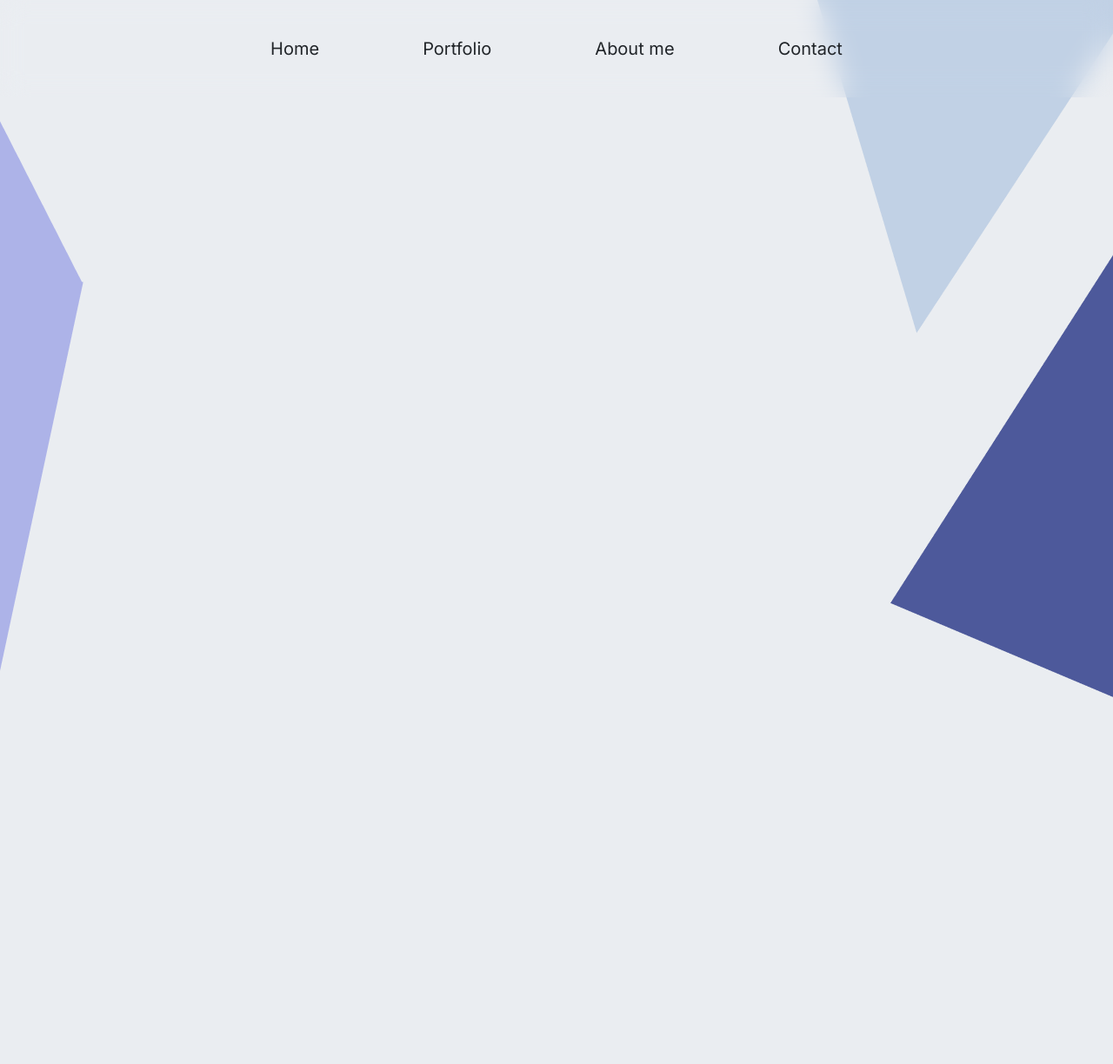
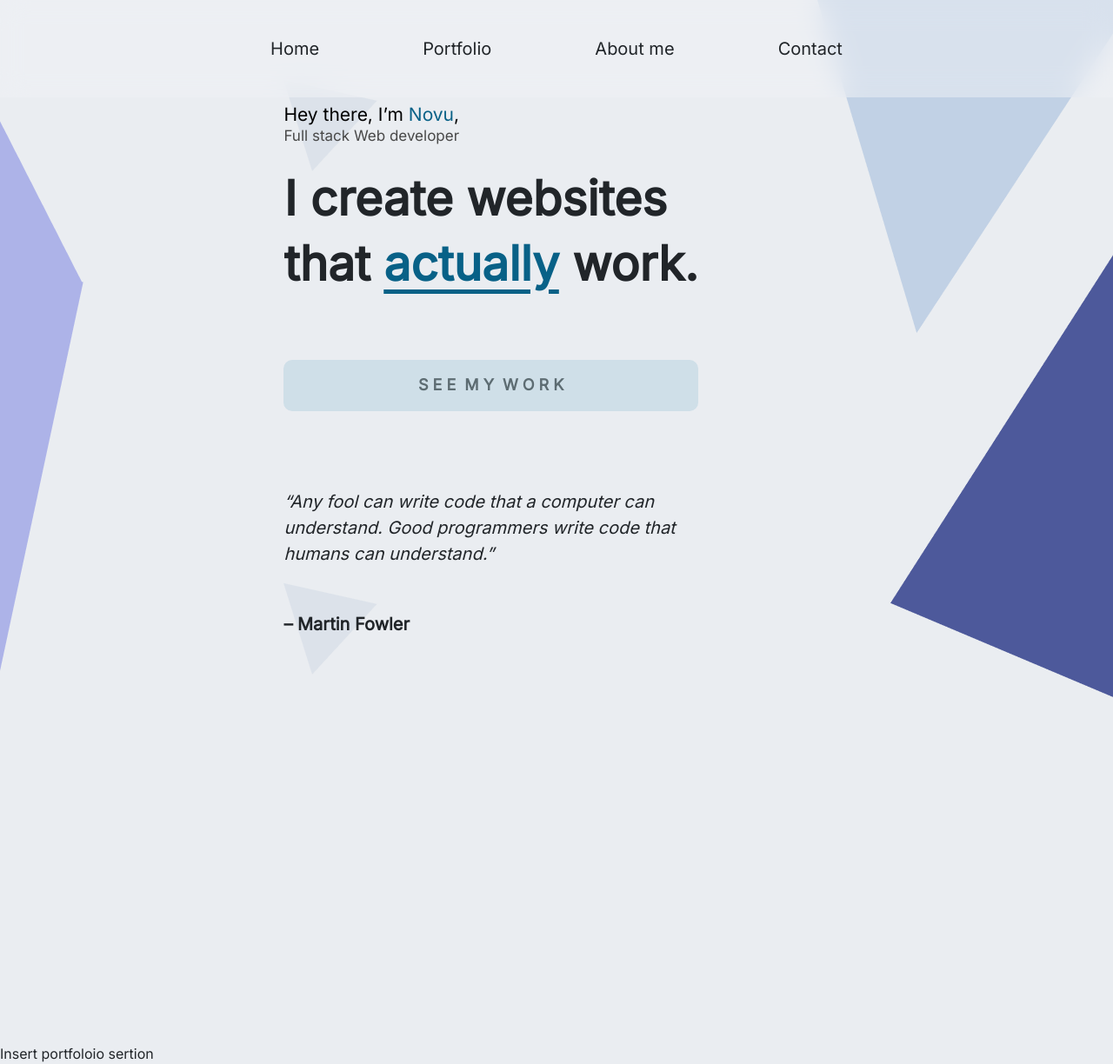
Before and after one commit to ammarsys/portfolio, a Flask app: page / in a window 1280 px wide; the page is wider, and only the part inside the window is pictured. Shown: that part at 87% size. Before the commit the page ends 802 px from the top of that part, so only its background shows below. Run offline with Flask 2, Linux system fonts and the light colour scheme.

Commit message:
add hero section

```diff
--- a/static/css/index.css
+++ b/static/css/index.css
@@ -4,6 +4,8 @@ body {
     background-color: #EAEDF1;
     font-family: 'Inter', sans-serif;
     overflow-x: hidden;
+    scroll-behavior: smooth;
+    user-select: none;
 }
 
 .pg_right_down {
@@ -22,3 +24,64 @@ body {
     right: 92.5%;
     top: 7%;
 }
+
+.middle-content {
+    position: absolute;
+    bottom: 55%;
+    left: 25.5%;
+    font-size: 21px;
+}
+
+.intro-text {
+    margin-top: -5%;
+}
+
+.header-text {
+    font-size: 55px;
+    font-weight: 900;
+}
+
+.header-actually-word {
+    color: #086187;
+    text-decoration: underline;
+    text-underline-offset: 0.6rem;
+}
+
+.cta-portfolio {
+    position: absolute;
+    text-align: center;
+    line-height: 3.6rem;
+    top: 120%;
+    width: 100%;
+    height: 22%;
+    outline: 0;
+    padding: 0;
+    border: none;
+    font-size: 18px;
+    font-weight: bold;
+    border-radius: 10px;
+    color: #5d6c72;
+    background-color: #cfdfe8;
+    opacity: 1;
+    transition: 0.3s;
+    text-decoration: none;
+}
+
+.cta-portfolio:hover {
+    opacity: .7;
+    color: initial;
+}
+
+.quote {
+    position: absolute;
+    top: 175%;
+    font-size: 20px;
+    font-weight: lighter;
+}
+
+.quote-author {
+    position: absolute;
+    top: 215%;
+    font-size: 20px;
+    font-weight: bold;
+}
--- a/static/css/navbar.css
+++ b/static/css/navbar.css
@@ -6,11 +6,13 @@
     left: 0;
     right: 0;
     backdrop-filter: blur(15px);
+    background-color: rgba(240, 242, 245, .5)
 }
 
 .navbar-shape {
+    position: absolute;
+    z-index:2;
     width: 100%;
-    background-color: #f0f2f5;
 }
 
 .navbar-item-il {
@@ -28,3 +30,15 @@
     padding: 0;
     margin: 0;
 }
+
+.navbar-a {
+    text-decoration: none;
+    color: inherit;
+    opacity: 1;
+    transition: 0.3s;
+}
+
+.navbar-a:hover {
+    background-color: #086187;
+    opacity: .7;
+}
--- a/templates/index.html
+++ b/templates/index.html
@@ -22,13 +22,54 @@
         <div class="container">
             <div class="navbar">
                 <ul class="navbar-items-ul">
-                    <li class="navbar-item-il"><a>Home</a></li>
-                    <li class="navbar-item-il"><a>Portfolio</a></li>
-                    <li class="navbar-item-il"><a>About me</a></li>
-                    <li class="navbar-item-il"><a>Contact</a></li>
+                    <li class="navbar-item-il"><a href="#home" class="navbar-a">Home</a></li>
+                    <li class="navbar-item-il"><a href="#portfolio" class="navbar-a">Portfolio</a></li>
+                    <li class="navbar-item-il"><a href="#about_me" class="navbar-a">About me</a></li>
+                    <li class="navbar-item-il"><a href="#contact" class="navbar-a">Contact</a></li>
                 </ul>
             </div>
         </div>
     </div>
+
+    <div class="middle-content">
+        <div>
+            <img src="/static/images/pg_any_any_tiny.png" alt="pg_any_any_tiny.png">
+            <p style="color: black; margin-top: -17%;">Hey there, I’m <span style="color: #086187;">Novu</span>,</p>
+            <p class="intro-text"><span style="color: #494949; font-size: 17px;">Full stack Web developer</span></p>
+        </div>
+
+        <div class="header-text">
+            <p>I create websites</p>
+            <p class="intro-text">
+                that <span class="header-actually-word">actually</span> work.
+            </p>
+        </div>
+
+        <div>
+            <a class="cta-portfolio" href="#portfolio">
+                S E E &nbsp;M Y&nbsp;  W O R K
+            </a>
+        </div>
+
+        <p class="quote">
+            <i>
+                “Any fool can write code that a computer can understand.
+                Good programmers write code that humans can understand.”
+            </i>
+        </p>
+
+        <div class="quote-author">
+            <img
+                    src="/static/images/pg_any_any_tiny.png"
+                    alt="pg_any_any_tiny.png"
+            >
+            <p style="margin-top: -50%;">– Martin Fowler</p>
+        </div>
+
+    </div>
+
+    <div>
+        <p id="portfolio" style="position: absolute; top: 150%;">Insert portfoloio sertion</p>
+    </div>
 </body>
 </html>
```
